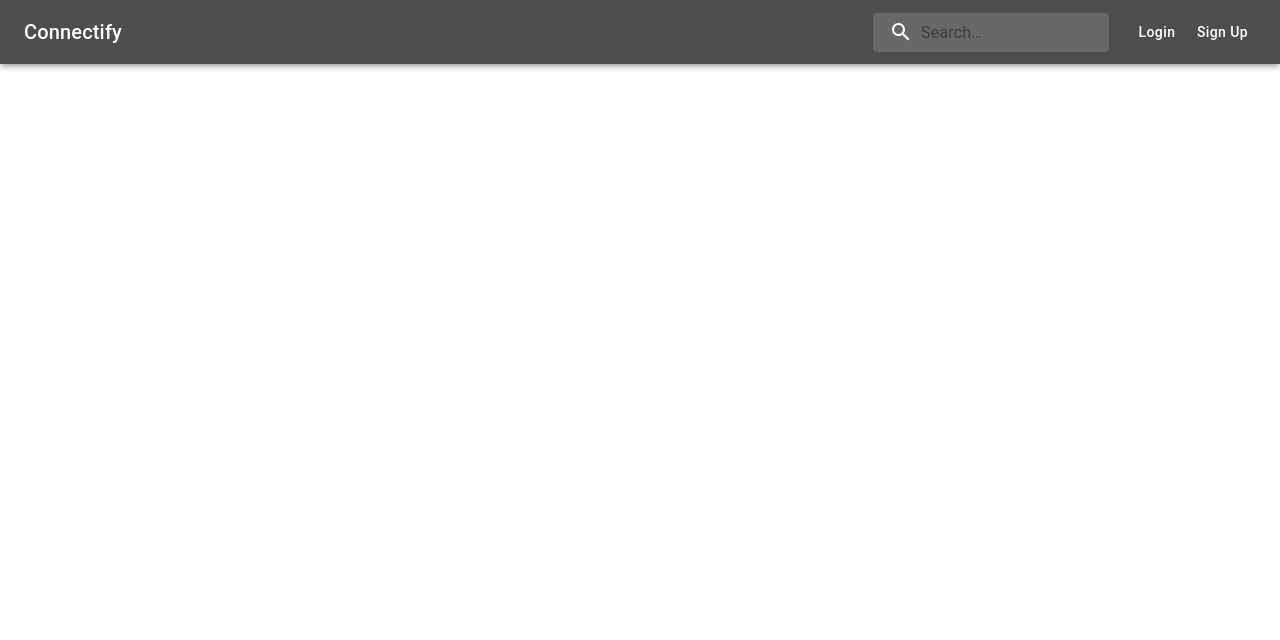
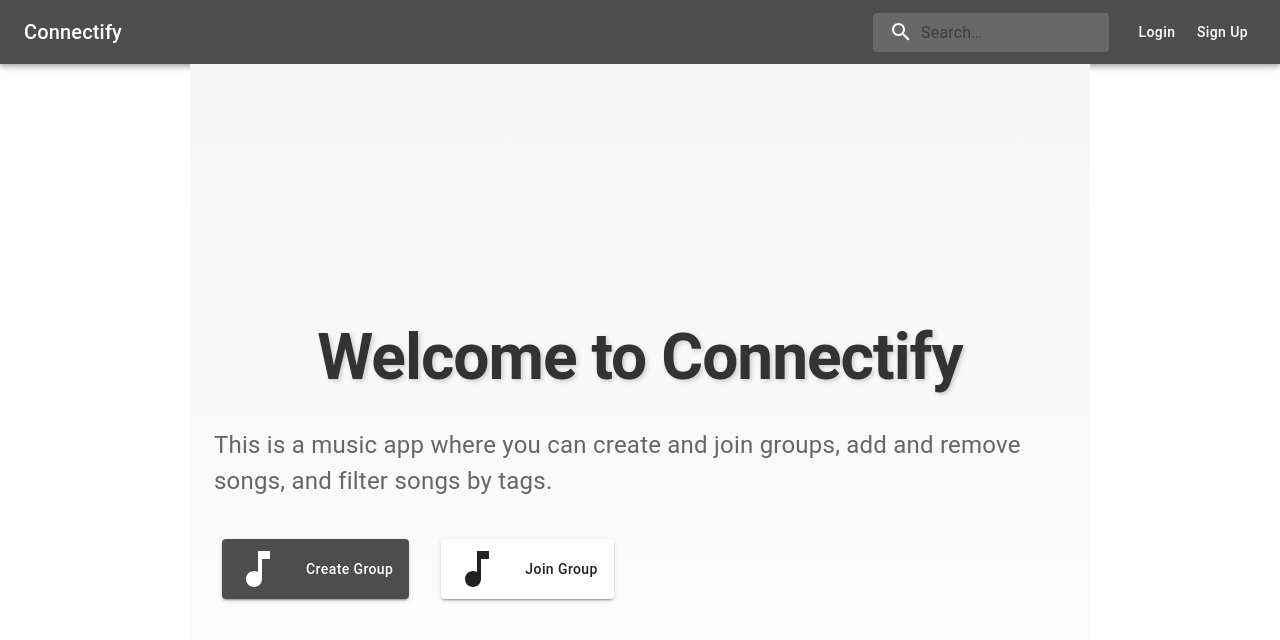
Before and after one commit to quanphan2906/symphonia, a Next.js app in the folder client/: page / in a window 1280 px wide. Shown: the top 640 px of the page. Built offline with nearby package versions, Linux system fonts and the light colour scheme; no server answers.

Commit message:
added homepage

```diff
--- a/client/src/pages/_app.js
+++ b/client/src/pages/_app.js
@@ -2,6 +2,9 @@ import "@/styles/globals.css";
 import AppContextProvider from "@/context/AppContextProvider";
 import { ThemeProvider, CssBaseline } from "@mui/material";
 import theme from "../theme";
+import React from "react";
+import Link from "next/link";
+import { UserContext } from "@/context/UserContext";
 
 export default function App({ Component, pageProps }) {
   return (
@@ -13,3 +16,29 @@ export default function App({ Component, pageProps }) {
     </ThemeProvider>
   );
 }
+
+export function Header() {
+  return (
+    <header>
+      <nav>
+        <ul>
+          <li>
+            <Link href="/">
+              <a>Home</a>
+            </Link>
+          </li>
+          <li>
+            <Link href="/groups">
+              <a>Groups</a>
+            </Link>
+          </li>
+          <li>
+            <Link href="/songs">
+              <a>Songs</a>
+            </Link>
+          </li>
+        </ul>
+      </nav>
+    </header>
+  );
+}
--- a/client/src/pages/index.js
+++ b/client/src/pages/index.js
@@ -1,21 +1,66 @@
 import React, { useContext } from "react";
 import { UserContext } from "@/context/UserContext";
 import Header from "@/components/Header";
-import GroupList from "@/components/groups/GroupList"; // Import GroupList component
+import GroupList from "@/components/groups/GroupList";
+import Typography from "@mui/material/Typography";
+import Container from "@mui/material/Container";
+import Button from "@mui/material/Button";
+import Grid from "@mui/material/Grid";
+import MusicNoteIcon from "@mui/icons-material/MusicNote";
 
-function Home() {
+function HomePage() {
   const { user } = useContext(UserContext);
 
   return (
     <div>
       <Header />
-      {user && ( // Render GroupList only if the user is logged in
-        <div style={{ display: "flex" }}>
-          <GroupList />
-        </div>
-      )}
+      <Container
+        maxWidth="md"
+        style={{
+          height: "100vh",
+          backgroundImage: "linear-gradient(to bottom, #f5f5f5, #fff)",
+          display: "flex",
+          flexDirection: "column",
+          justifyContent: "center",
+          alignItems: "center",
+        }}
+      >
+        <Typography variant="h1" style={{ fontSize: "4rem", fontWeight: "bold", marginBottom: "2rem", color: "#333", textShadow: "2px 2px 4px #ccc" }}>
+          Welcome to Connectify
+        </Typography>
+        <Typography variant="body1" style={{ fontSize: "1.5rem", marginBottom: "2rem", color: "#666" }}>
+          This is a music app where you can create and join groups, add and remove songs, and filter songs by tags.
+        </Typography>
+        <Grid container spacing={2}>
+          <Grid item>
+            <Button
+              variant="contained"
+              color="primary"
+              style={{ margin: "8px" }}
+              startIcon={<MusicNoteIcon style={{ fontSize: "3rem", marginRight: "1rem" }} />}
+            >
+              Create Group
+            </Button>
+          </Grid>
+          <Grid item>
+            <Button
+              variant="contained"
+              color="secondary"
+              style={{ margin: "8px" }}
+              startIcon={<MusicNoteIcon style={{ fontSize: "3rem", marginRight: "1rem" }} />}
+            >
+              Join Group
+            </Button>
+          </Grid>
+        </Grid>
+        {user && (
+          <div style={{ display: "flex" }}>
+            <GroupList />
+          </div>
+        )}
+      </Container>
     </div>
   );
 }
 
-export default Home;
+export default HomePage;
```
Also changed, not shown: 1 other file (tests, documents, lock files or other folders).
